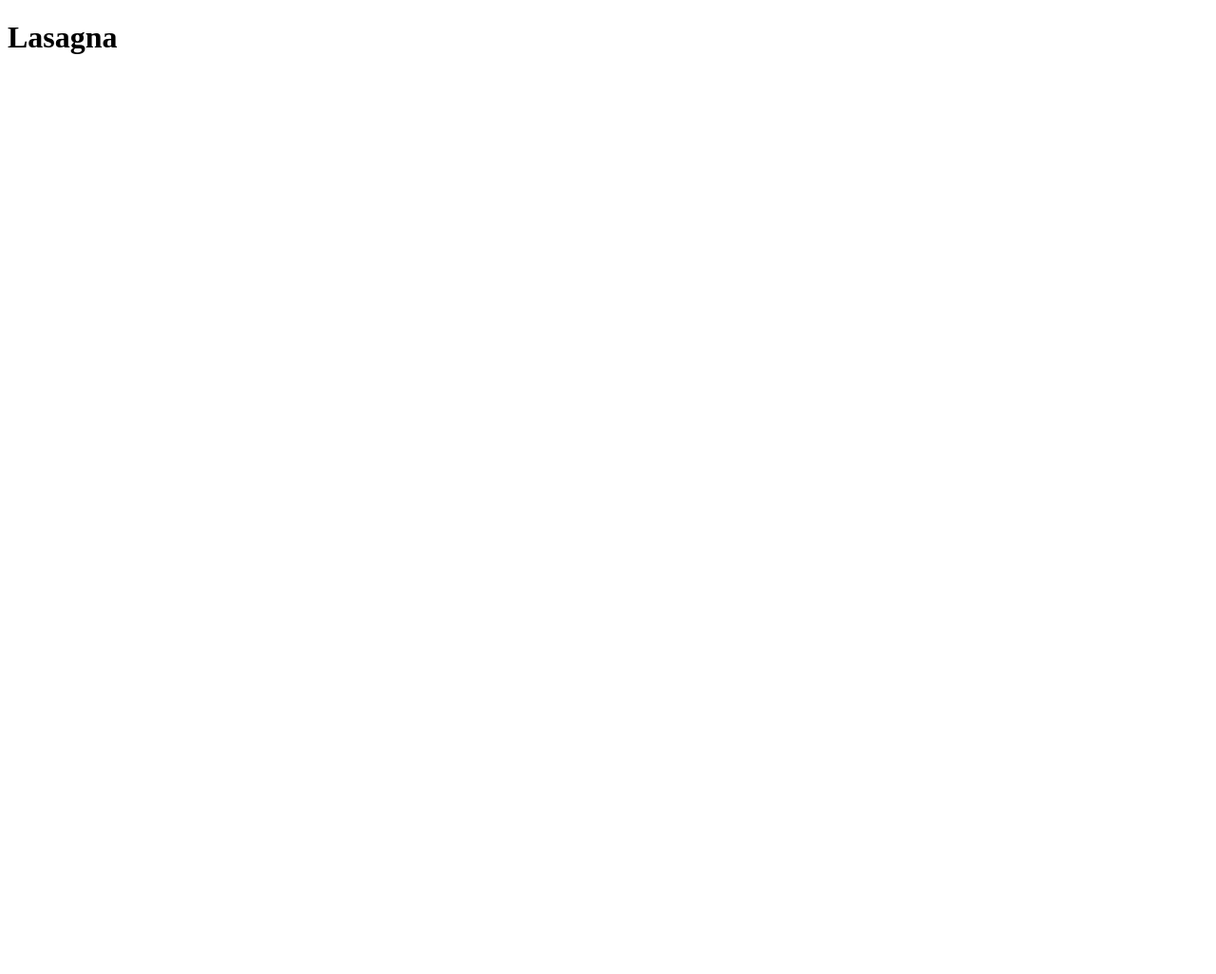
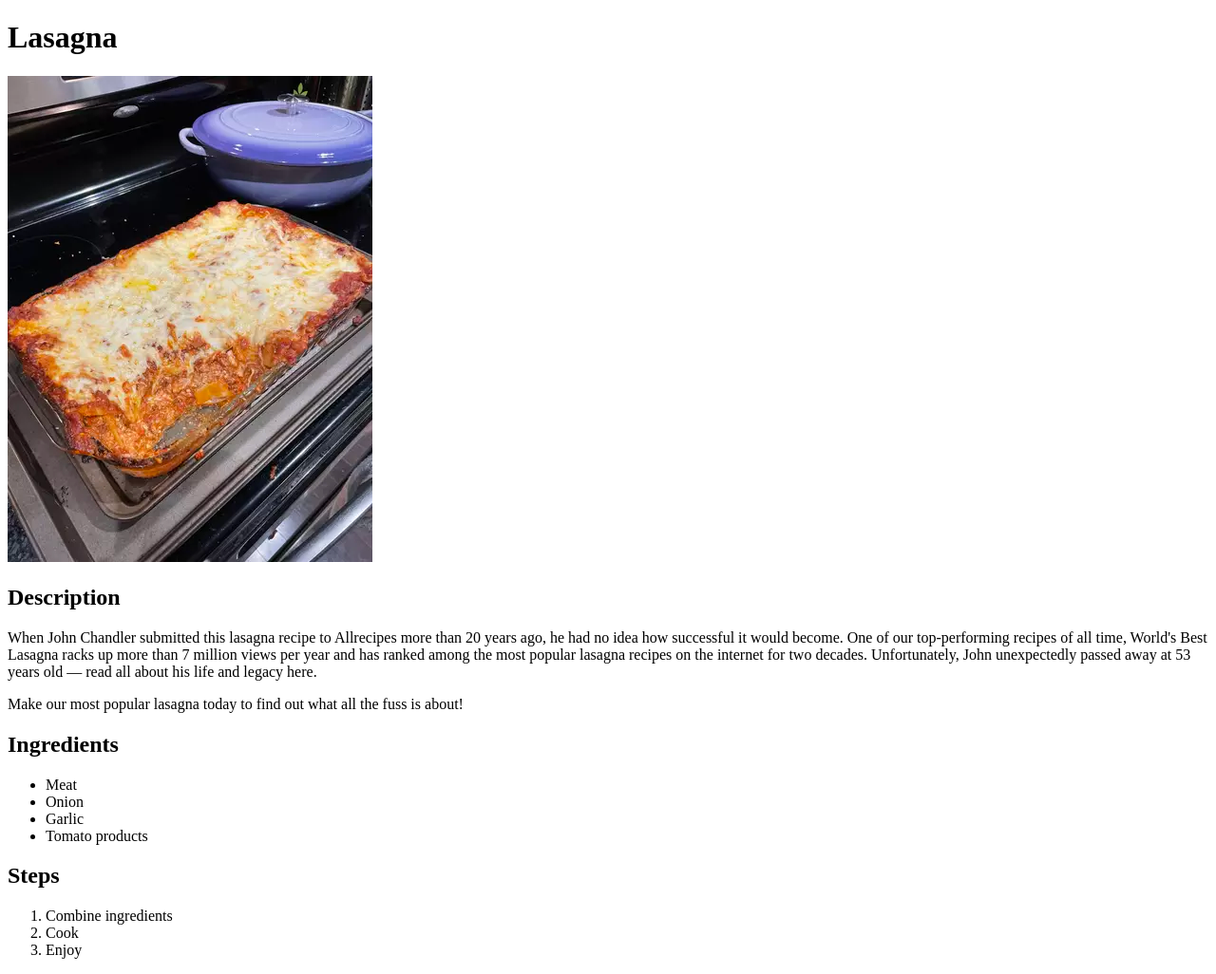
Before and after one commit to tmykkanen/odin-recipes, a plain HTML site: page recipes/lasagna.html in a window 1280 px wide. Shown: the whole page at 95% size. Before the commit the page ends 800 px from the top, so only its background shows below. Drawn offline with Linux system fonts and the light colour scheme.

Commit message:
added lasagna recipe to page

```diff
--- a/recipes/lasagna.html
+++ b/recipes/lasagna.html
@@ -8,5 +8,23 @@
 </head>
 <body>
     <h1>Lasagna</h1>
+        <img src="../images/lasagna.jpg">
+    <h2>Description</h2>
+        <p>When John Chandler submitted this lasagna recipe to Allrecipes more than 20 years ago, he had no idea how successful it would become. One of our top-performing recipes of all time, World's Best Lasagna racks up more than 7 million views per year and has ranked among the most popular lasagna recipes on the internet for two decades. Unfortunately, John unexpectedly passed away at 53 years old — read all about his life and legacy here.</p>
+
+        <p>Make our most popular lasagna today to find out what all the fuss is about!</p>
+    <h2>Ingredients</h2>
+        <ul>
+            <li>Meat</li>
+            <li>Onion</li>
+            <li>Garlic</li>
+            <li>Tomato products</li>
+        </ul>
+    <h2>Steps</h2>
+        <ol>
+            <li>Combine ingredients</li>
+            <li>Cook</li>
+            <li>Enjoy</li>
+        </ol>
 </body>
 </html>
```
Also changed, not shown: images/lasagna.jpg (added).
